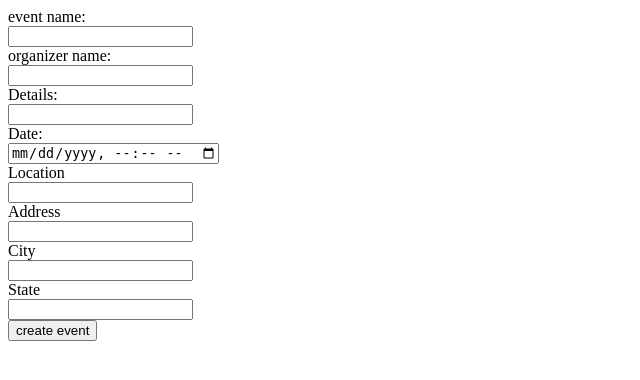
After one commit to swk3st/KYSA-Meetup-Finder, a Django app: template meetup_finder_app/templates/meetup_finder_app/Updated_New_Event.html in a window 1280 px wide. The commit adds this page. Shown: the top 380 px of the page, without its empty margins (0-640 px from the left). Run offline with Django 3.2, Linux system fonts and the light colour scheme; the template is opened without the code that fills it, so the values that code supplies are empty.

```diff
--- a/meetup_finder_app/models.py
+++ b/meetup_finder_app/models.py
@@ -13,6 +13,8 @@ class Event(models.Model):
     event_organizer = models.CharField(max_length=200)
     event_location = models.CharField(max_length=200)
     event_name = models.CharField(max_length=200)
+    lat = models.FloatField(default=38.036411)
+    lng = models.FloatField(default=-78.502455)
     def __str__(self):
         return self.event_description
     def coming_up(self):
--- /dev/null
+++ b/meetup_finder_app/templates/meetup_finder_app/Updated_New_Event.html
@@ -0,0 +1,91 @@
+<!DOCTYPE html>
+<!--[if lt IE 7]>      <html class="no-js lt-ie9 lt-ie8 lt-ie7"> <![endif]-->
+<!--[if IE 7]>         <html class="no-js lt-ie9 lt-ie8"> <![endif]-->
+<!--[if IE 8]>         <html class="no-js lt-ie9"> <![endif]-->
+<!--[if gt IE 8]>      <html class="no-js"> <!--<![endif]-->
+<html>
+    <head>
+        <meta charset="utf-8">
+        <meta http-equiv="X-UA-Compatible" content="IE=edge">
+        <title>Map Test</title>
+        <meta name="description" content="">
+        <meta name="viewport" content="width=device-width, initial-scale=1">
+        <link rel="stylesheet" href="">
+    </head>
+    <body>
+        <!--[if lt IE 7]>
+            <p class="browsehappy">You are using an <strong>outdated</strong> browser. Please <a href="#">upgrade your browser</a> to improve your experience.</p>
+        <![endif]-->
+
+        <form action="{% url 'meetup_finder_app:createEvent'  %}" method="post">
+            {% csrf_token %}
+            <label>event name:</label><br>
+            <input type="text" id="event_name_text" name="event_name_text"><br>
+
+            <label>organizer name:</label><br>
+            <input type="text" id="organizer" name = "organizer"><br>
+
+            <label>Details:</label><br>
+            <input type="text" id='detail_text' name="detail_text"><br>
+
+            <label>Date:</label><br>
+            <input type="datetime-local" id="event_time"
+            name="event_time"><br>
+
+            <label>Location</label><br>
+            <input type="text" id="location" name="location"><br>
+
+            <label>Address</label><br>
+            <input type="text" id="address" name="address" onfocusout="validateAddress()"><br>
+
+            <label>City</label><br>
+            <input type="text" id="city" name="city" onfocusout="validateAddress()"><br>
+
+            <label>State</label><br>
+            <input type="text" id="state" name="state" onfocusout="validateAddress()"><br>
+
+            <!-- GeoLocation Data -->
+            <input type="hidden" id="lattitude" name="lat">
+            <input type="hidden" id="longitude" name="lng">
+
+            <input type="submit" class="btn btn-primary" value="create event">
+        </form>
+
+        <script src="" async defer></script>
+    </body>
+
+<script>
+
+    const key = "wbA69mWK8KO0C73sc2yArd9EDE2iv4LG";
+
+    function addrToCoordinates(addr,city,state){
+        let res = null;
+        addr = addr.split(" ").join("+");
+        city = city.split(" ").join("+");
+        state = state.split(" ").join("+");
+        console.log(`http://open.mapquestapi.com/geocoding/v1/address?key=${key}&location=${addr},${city},${state}`)
+        return fetch(`http://open.mapquestapi.com/geocoding/v1/address?key=${key}&location=${addr},${city},${state}`)
+    }
+
+    function validateAddress(){
+
+        console.log("Address Validation Called")
+
+        let addr = document.getElementById("address").value;
+        let city = document.getElementById("city").value;
+        let state = document.getElementById("state").value;
+        if (addr!="" && city!="" && state!=""){
+            let lat = document.getElementById("lattitude");
+            let long = document.getElementById("longitude");
+            addrToCoordinates(addr,city,state).then(res=>{
+                res.json().then(data=>{
+                    let latLng = data.results[0].locations[0].latLng
+                    console.log("LatLon:",latLng)
+                    lat.value = latLng.lat;
+                    long.value = latLng.lng;
+                })
+            })
+        }
+    }
+</script>
+</html>
--- a/meetup_finder_app/templates/meetup_finder_app/detail.html
+++ b/meetup_finder_app/templates/meetup_finder_app/detail.html
@@ -2,4 +2,7 @@
 
     {% if error_message %}<p><strong>{{ error_message }}</strong></p>{% endif %}
 
+    <div width="500" height="300">
+    {% include 'meetup_finder_app/single_event_view.html' %}
+    </div>
     <p>{{event.event_description}}</p>
--- a/meetup_finder_app/urls.py
+++ b/meetup_finder_app/urls.py
@@ -11,10 +11,11 @@ from django.conf.urls import include
 app_name = 'meetup_finder_app'
 urlpatterns = [
     path('accounts/', include('allauth.urls')),
-    path('newevent/', TemplateView.as_view(template_name="meetup_finder_app/newEvent.html"), name="newevent"),
+    path('newevent/', views.NewEventView, name="newevent"),
     path('createEvent/', views.createEvent, name = 'createEvent'),
     path('accounts/profile/', views.WelcomeView),
     path('upcoming/', views.UpcomingView.as_view(), name="upcoming"),
     path('<int:pk>', views.DetailView.as_view(), name = "detail"),
+    path('single_map_vew/', views.SingleEventView, name="eventView"),
     path('', views.HomeView.as_view(), name='home'),
 ]
```
Also changed, not shown: meetup_finder_app/templates/meetup_finder_app/map_test.html (added, +41 -0 lines), meetup_finder_app/templates/meetup_finder_app/single_event_view.html (added, +21 -0 lines), meetup_finder_app/views.py (+11 -3 lines), db.sqlite3, meetup_finder_app/migrations/0003_auto_20201106_2002.py (added), 2 other files.
